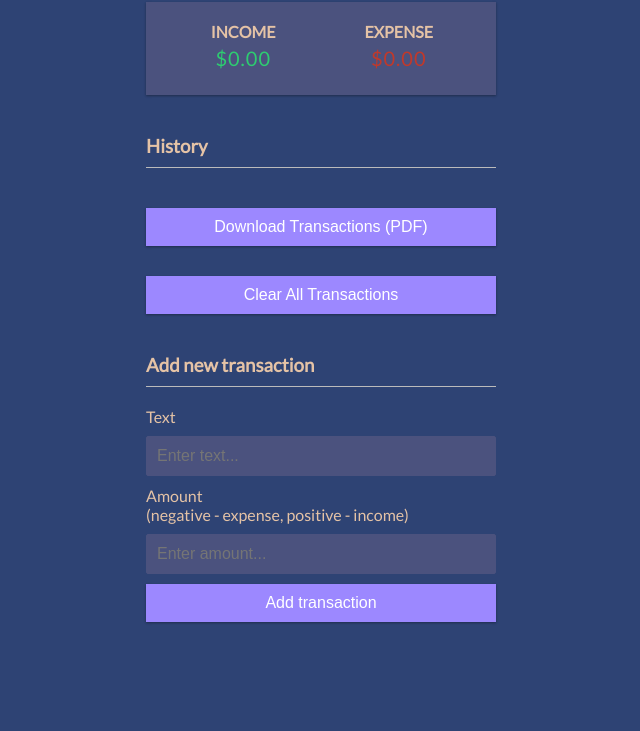
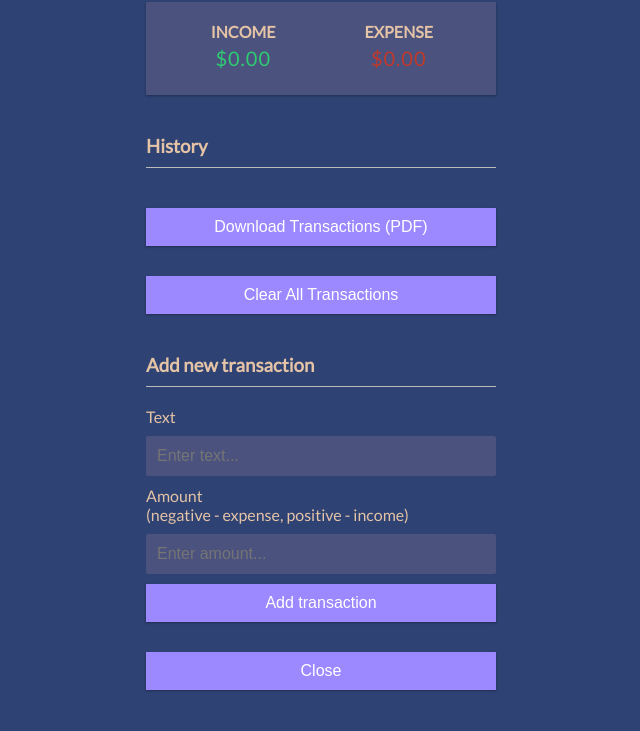
Before and after one commit to cheriyan21/ExpenseTracker, a plain HTML site: page index.html in a window 1280 px wide. Shown: the part 175-906 px from the top of the page, without its empty margins (319-959 px from the left). Before the commit the page ends 857 px from the top, so only its background shows below. Drawn offline with nearby package versions, Linux system fonts and the light colour scheme.

Commit message:
Update index.html

```diff
--- a/index.html
+++ b/index.html
@@ -42,6 +42,7 @@
         <input type="number" id="amount" placeholder="Enter amount...">
       </div>
       <button type="submit" class="btn">Add transaction</button>
+      <button type="button" class="btn" id="closeBtn">Close</button>
     </form>
   </div>
 
```
